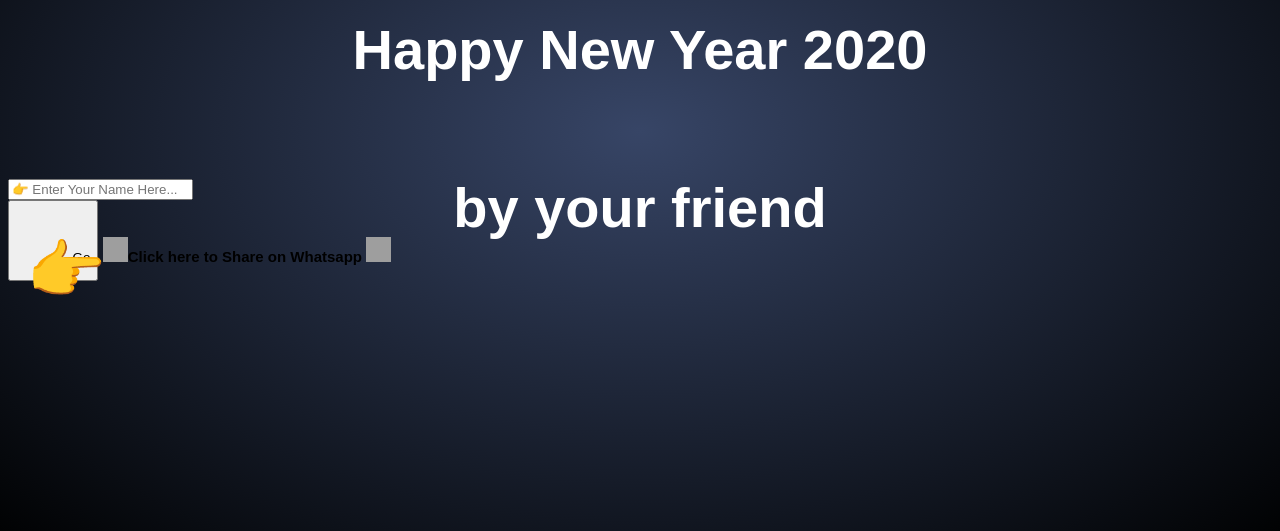
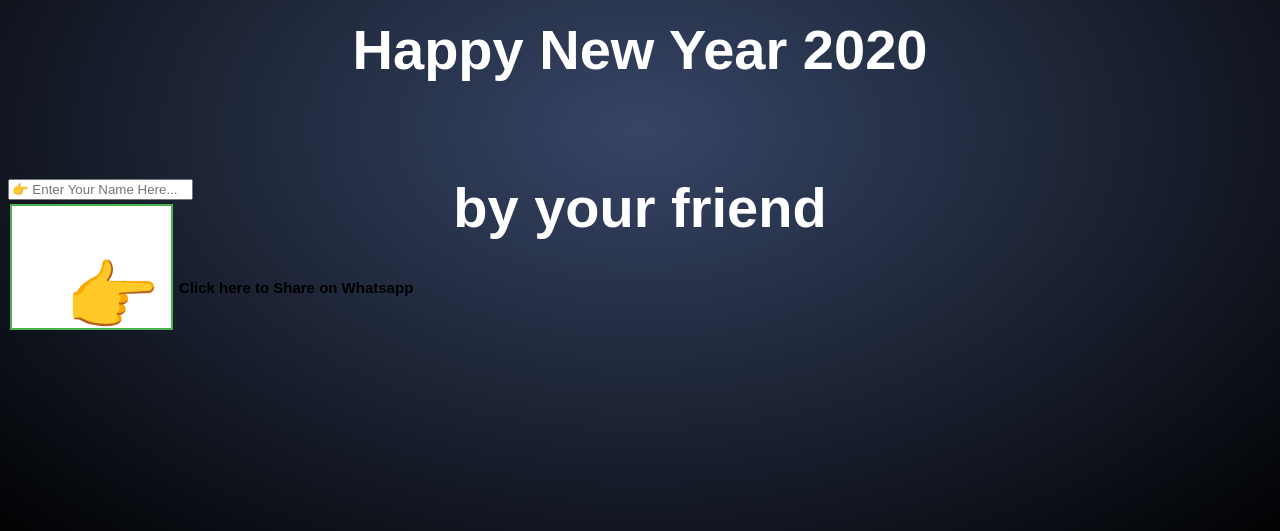
Before and after one commit to VIRUS-ATTACK/newYear2020, a Django app: page / in a window 1280 px wide. Shown: the part 269-800 px from the top of the page. Run offline with Django 3.2, Linux system fonts and the light colour scheme; some web fonts are replaced; grey boxes are pictures that could not be loaded.

Commit message:
whatsapp test

```diff
--- a/mysite/newyear/templates/newyear/files/wishes.html
+++ b/mysite/newyear/templates/newyear/files/wishes.html
@@ -3,6 +3,47 @@
         <title>Happy Birthday</title>
         <style>
             /* If you can't see it just hit space in here*/
+
+            .button {
+            background-color: #4CAF50; /* Green */
+            border: none;
+            color: white;
+            padding: 16px 32px;
+            text-align: center;
+            text-decoration: none;
+            display: inline-block;
+            font-size: 16px;
+            margin: 4px 2px;
+            -webkit-transition-duration: 0.4s; /* Safari */
+            transition-duration: 0.4s;
+            cursor: pointer;
+            }
+
+            .button1 {
+            background-color: white;
+            color: black;
+            border: 2px solid #4CAF50;
+            }
+
+            .float{
+            position:fixed;
+            width:60px;
+            height:60px;
+            bottom:40px;
+            right:40px;
+            background-color:#25d366;
+            color:#FFF;
+            border-radius:50px;
+            text-align:center;
+        font-size:30px;
+            box-shadow: 2px 2px 3px #999;
+        z-index:100;
+        }
+
+        .my-float{
+            margin-top:16px;
+        }
+
             body {
                 font-family:'Wendy One', sans-serif;
             }
@@ -316,8 +357,8 @@
             }
         </script>
         <input  type="name" id="myText" onChange="update(this.value);"  required maxlength="50" name="n" placeholder="👉 Enter Your Name Here..."><br>
-        <button type="submit" onclick="document.getElementById('username').innerHTML='by' + document.getElementById('myText').value"><span>👉</span> Go </button>
-        <a id="myAnchor" ><img width="25px" height="25px" src="http:../wow/wp.png"><b style="font-size: 15px;">Click here to Share on Whatsapp</b> <img width="25px" height="25px" src="http:../wow/wp.png"></a>
+        <button class="button button1" type="submit" onclick="document.getElementById('username').innerHTML='by' + document.getElementById('myText').value"><span>👉</span> Go </button>
+        <a id="myAnchor" ><i class="fa fa-whatsapp my-float"></i><b style="font-size: 15px;">Click here to Share on Whatsapp</b> <i class="fa fa-whatsapp my-float"></i></a>
         <script>
             function update(value){
                 var anchorText = "whatsapp://send?text=I'm *" + value + "* %0AOpen this once👇👇 %0A  http://104.209.158.77/" + value + "/ %0A";
```
